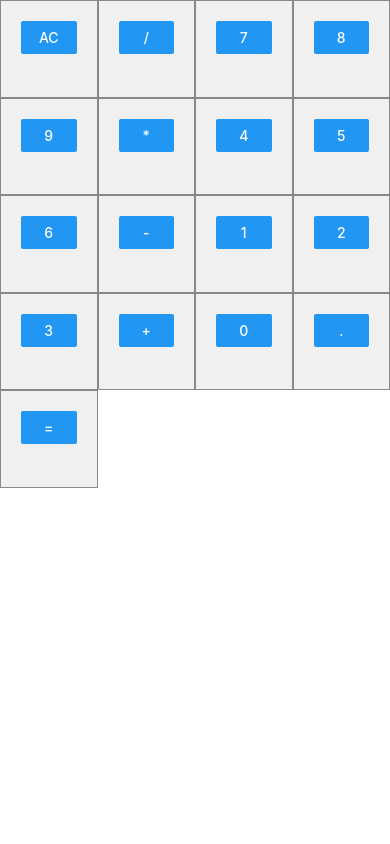
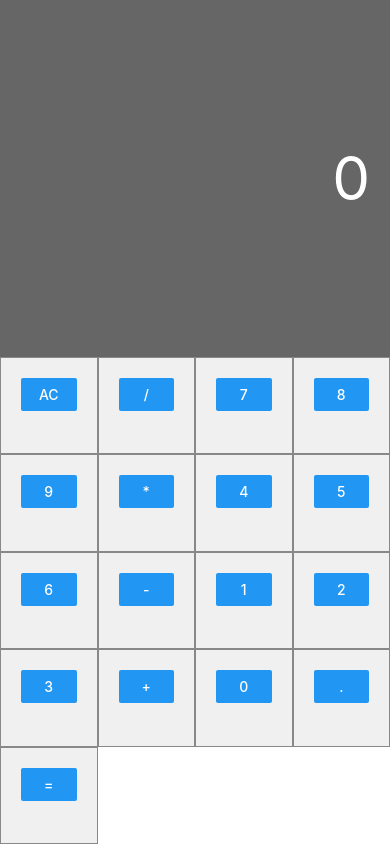
Before and after one commit to Joao-Darwin/calculator-reactnative, a React Native app: screen / in a window 390 px wide. Built offline with nearby package versions, Linux system fonts and the light colour scheme.

Commit message:
feat: Adicionar chamada ao Display no App.tsx

```diff
--- a/src/App.tsx
+++ b/src/App.tsx
@@ -1,8 +1,9 @@
-import React from 'react';
+import React, { useState } from 'react';
 import {
   SafeAreaView, StyleSheet, View
 } from 'react-native';
 import Button from './components/Button';
+import Display from './components/Display';
 
 const style = StyleSheet.create({
   container: {
@@ -16,8 +17,11 @@ const style = StyleSheet.create({
 
 function App(): React.JSX.Element {
 
+  const [displayValue, setDisplayValue] = useState('0');
+
   return (
     <SafeAreaView style={style.container}>
+      <Display value={displayValue} />
       <View style={style.buttons}>
         <Button title='AC' />
         <Button title='/' />
```
